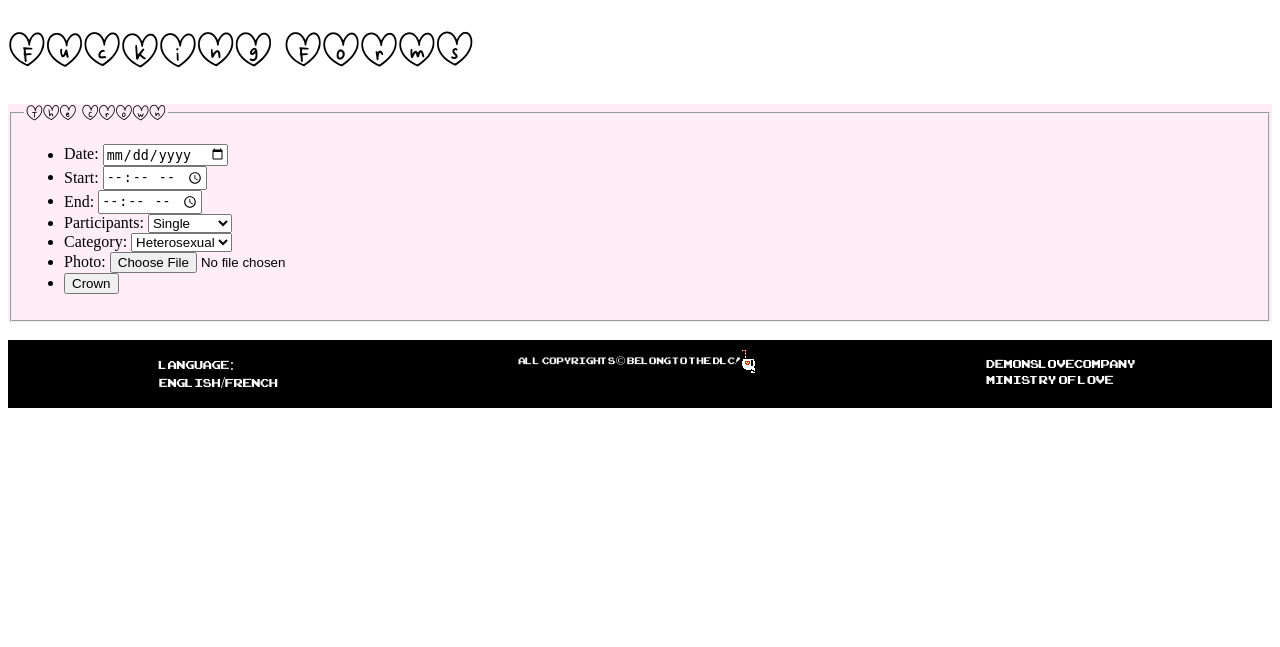
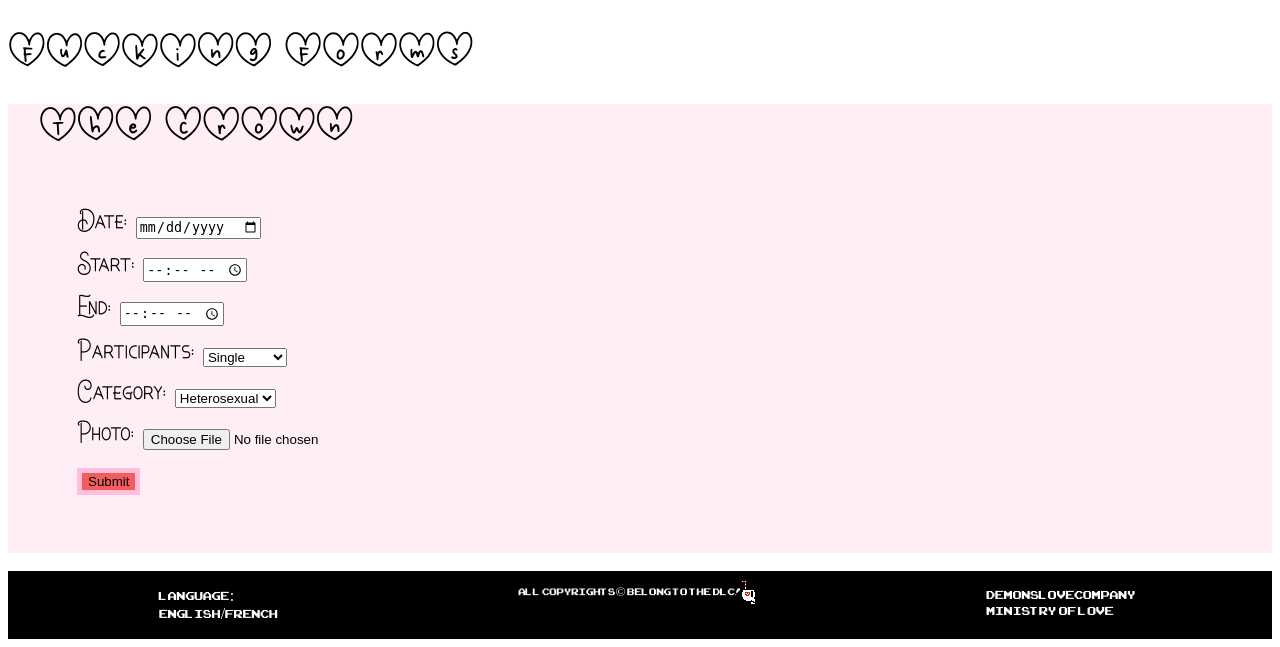
Before and after one commit to ASpeedyNiNjA/COMP1054-Assignment4, a PHP site: page /crown.php in a window 1280 px wide. Shown: the part 375-1022 px from the top of the page. Before the commit the page ends 783 px from the top, so only its background shows below. Run offline with PHP 8.4, Linux system fonts and the light colour scheme; the visitor is signed in with stand-in values (Sample User, id 1); data comes from the database, SQL or seed files in the repository.

Commit message:
Custom Fonts + Button Styling

```diff
--- a/crown.php
+++ b/crown.php
@@ -98,7 +98,7 @@
 
 					<li>
 						<!-- Button Widget -->
-						<button type="submit">Crown</button>
+						<button type="submit">Submit</button>
 					</li>
 
 		</fieldset>
--- a/styles/style.css
+++ b/styles/style.css
@@ -16,6 +16,11 @@
 @font-face {
 	font-family: "valentineStyle";
 	src: url("../fonts/valentineStyle.ttf");
+}
+
+@font-face {
+	font-family: "elmoraClassica";
+	src: url("../fonts/elmoraClassica.otf");
 }
 
 @font-face {
@@ -157,4 +162,19 @@ legend {
 
 form {
 	background-color: rgb(255 191 218/.26);
+	font-family: 'elmoraClassica';
+	font-size: 36px;
 }
+
+fieldset {
+	border: none;
+}
+
+li {
+	list-style-type: none;
+}
+
+button {
+	background-color: #F25D5D;
+	border: 5px solid #FFBFDA;
+}
```
Also changed, not shown: fonts/elmoraClassica.otf (renamed from fonts/Elmora Classica.otf).
